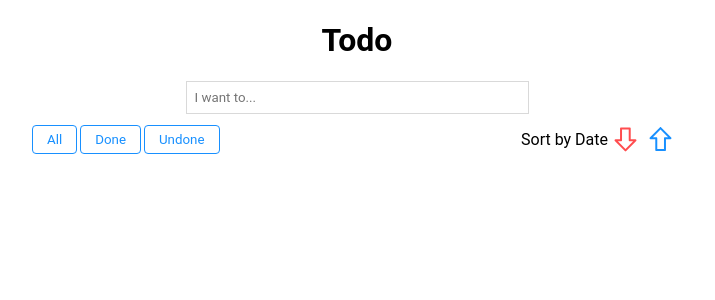
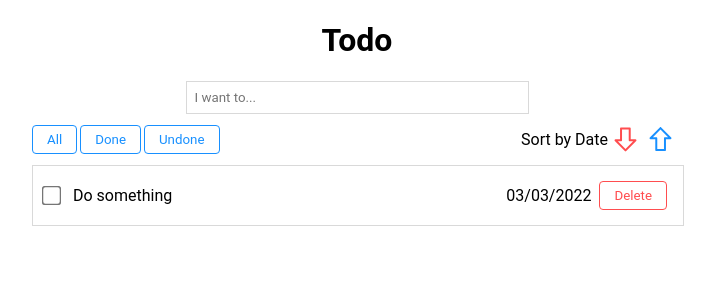
Before and after one commit to freedmih/freedmih.github.io, a React (Create React App) app in the folder front-end/: page / in a window 1280 px wide. Shown: the top 300 px of the page, without its empty margins (283-998 px from the left). Built offline with nearby package versions, Linux system fonts and the light colour scheme.

Commit message:
Task component

```diff
--- a/front-end/src/App.js
+++ b/front-end/src/App.js
@@ -1,6 +1,8 @@
 import './App.css';
 import upArrow from './upArrow.svg';
 import downArrow from './downArrow.svg';
+
+import Task from "./components/Task"
 
 function App() {
   return (
@@ -17,9 +19,12 @@ function App() {
         </div>
         <div className="sort-buttons">
           <p>Sort by Date</p>
-          <img src={upArrow} className="icon"/>
-          <img src={downArrow} className="icon icon-up"/>
+          <img src={upArrow} className="icon" alt="Sort by up date"/>
+          <img src={downArrow} className="icon icon-up" alt="Sort by down date"/>
         </div>
+      </div>
+      <div className="Tasks">
+        <Task title="Do something" date="03/03/2022"/>
       </div>
     </div>
   );
--- /dev/null
+++ b/front-end/src/components/Task.jsx
@@ -0,0 +1,14 @@
+export default function Task(props) {
+    return (
+        <div class="task">
+        <div class="task-left">
+            <input type="checkbox" class="btn-track"/>
+            <p>{props.title}</p>
+        </div>
+        <div class="task-right">
+            <p>{props.date}</p>
+            <button class="btn-delete-task">Delete</button>
+        </div>
+    </div>
+    )
+}
```
